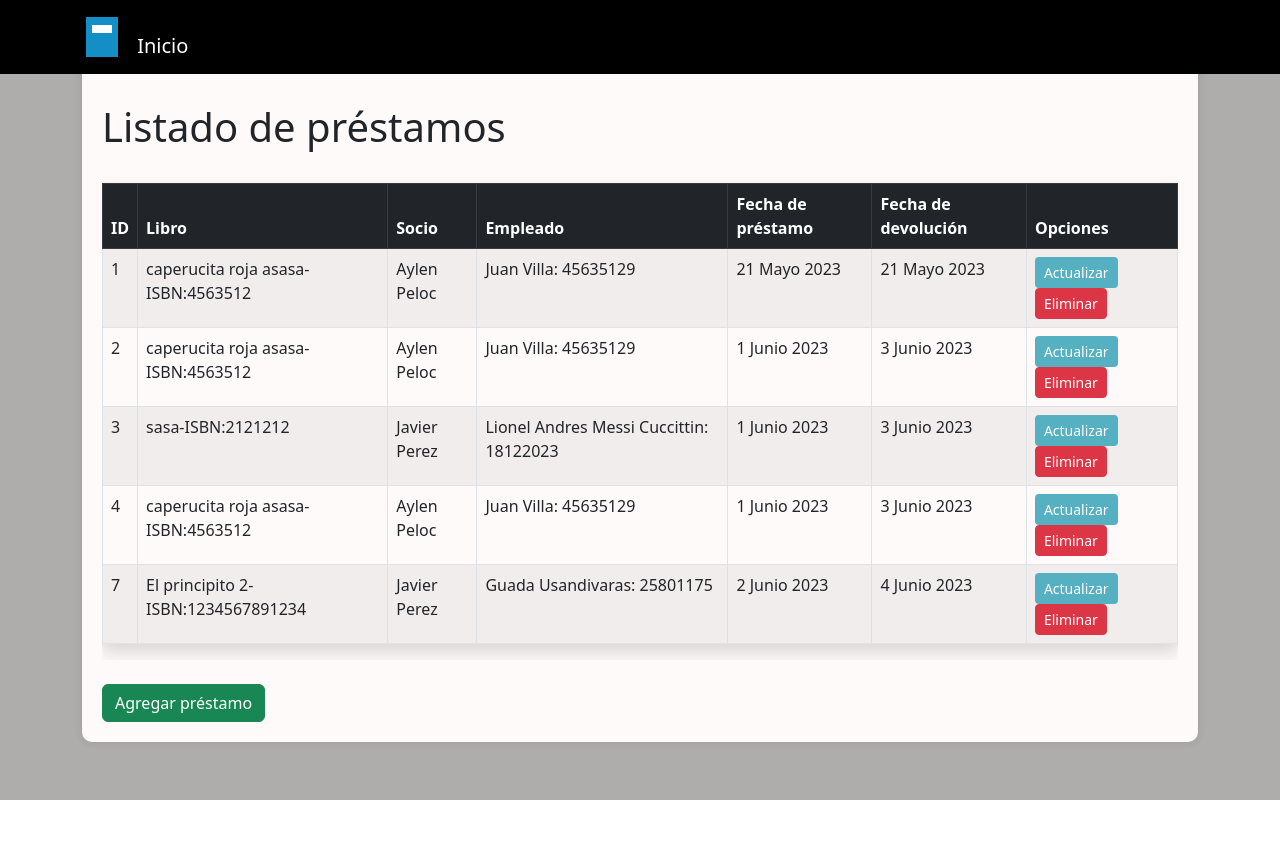
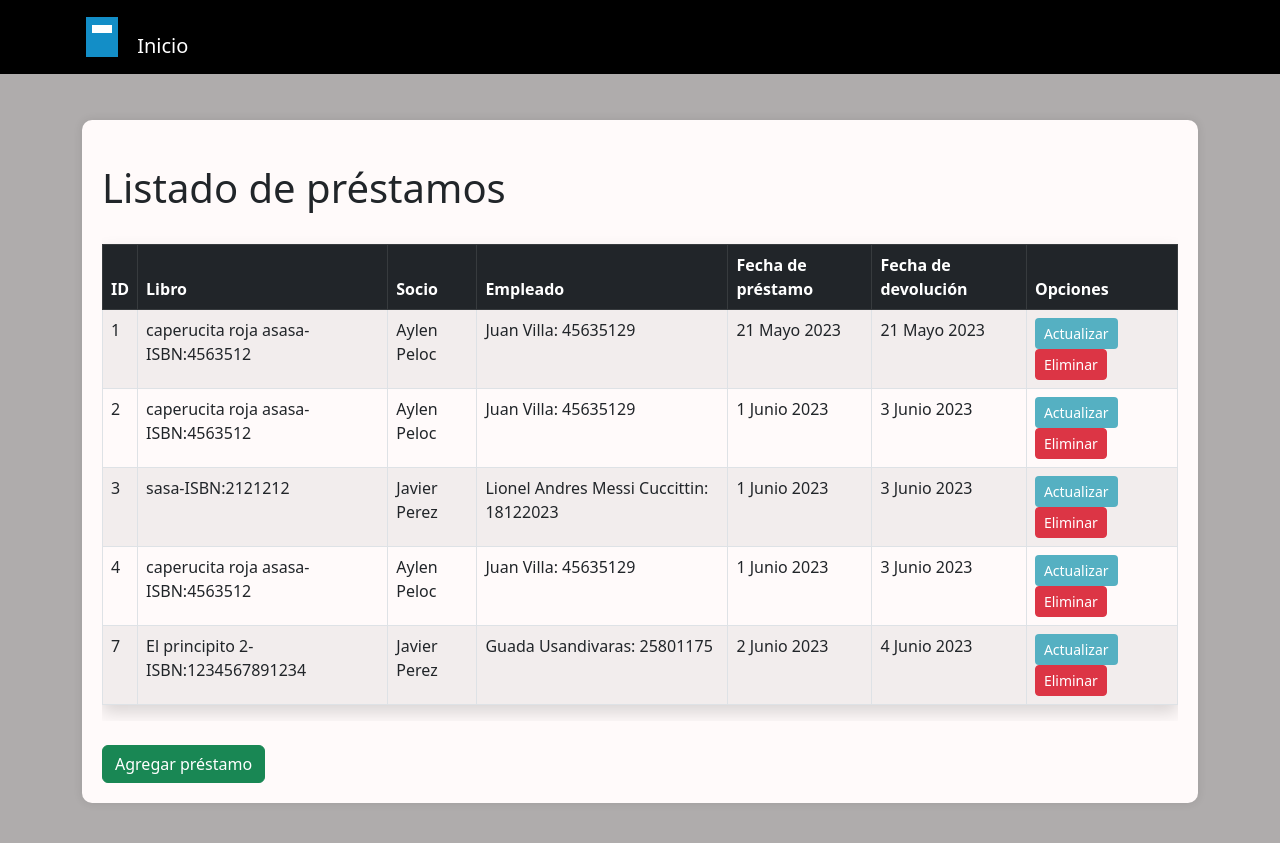
Before and after one commit to TinchoARS/BibliotecaWebApp, a Django app: page /biblioteca/prestamos/listado/ in a window 1280 px wide. Before the commit the page ends 800 px from the top, so only its background shows below. Run offline with Django 4.2, Linux system fonts and the light colour scheme; data comes from the database, SQL or seed files in the repository; some libraries are stand-ins or nearby versions.

Commit message:
se arreglo unos errores al hacer zoom

```diff
--- a/biblioteca/templates/biblioteca/listado_prestamos.html
+++ b/biblioteca/templates/biblioteca/listado_prestamos.html
@@ -11,10 +11,7 @@
   <style>
     body {
       background-color: #afacac; /* Color de fondo para el cuerpo del documento */
-      display: flex;
-      justify-content: center;
-      align-items: center;
-      height: 100vh;
+      padding: 40px;
     }
 
     .content-container {
@@ -22,12 +19,14 @@
       padding: 20px;
       box-shadow: 0px 0px 10px rgba(0, 0, 0, 0.1);
       border-radius: 10px; /* Agregar bordes redondeados */
+      margin-top: 80px; /* Separación del navbar */
     }
 
     .btn-celeste-claro {
       background-color: #55b0c2; /* Color de fondo para el botón actualizar */
       color: #ffffff; /* Color del texto del botón actualizar */
     }
+
     .logo-icon {
       display: inline-block;
       width: 40px;
@@ -63,11 +62,6 @@
     .navbar-dark .navbar-brand {
       color: #ffffff; /* Color del texto del enlace en el navbar */
     }
-
-
-
-
-
   </style>
   <title>Listado de préstamos</title>
 </head>
@@ -82,7 +76,7 @@
     </div>
   </nav>
 
-  <div class="container">
+  <div class="container mt-4">
     <div class="content-container">
       <h1 class="mt-4">Listado de préstamos</h1>
       <div class="table-responsive">
@@ -120,6 +114,8 @@
       <a href="{% url 'registrar_prestamo' %}" class="btn btn-success">Agregar préstamo</a>
     </div>
   </div>
+
+
 </body>
 
 </html>
```
Lines whose indentation alone changed are shown as unchanged.
